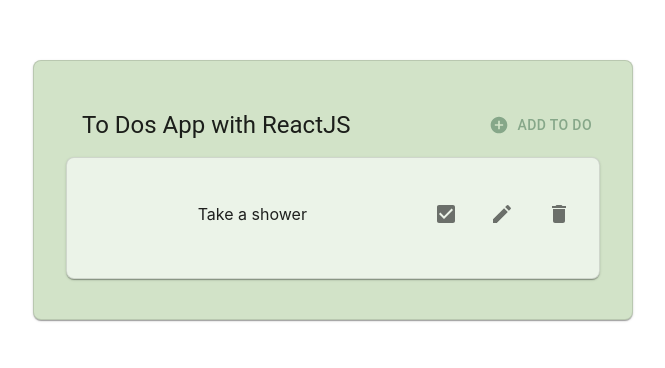
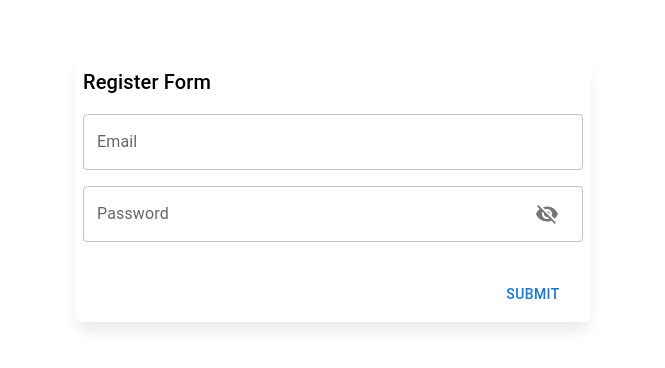
Before and after one commit to danimar95/todos-firebase-project, a React (Create React App) app: page / in a window 1280 px wide. Shown: the part 210-578 px from the top of the page, without its empty margins (307-972 px from the left). Built offline with nearby package versions, Linux system fonts and the light colour scheme.

Commit message:
Adds authentication forms

```diff
--- a/src/App.tsx
+++ b/src/App.tsx
@@ -1,9 +1,20 @@
-import './App.css';
-import CardList from './components/layout/CardsList';
+import { Box } from "@mui/material";
+import "./App.css";
+import Authentication from "./views/Authentication";
+import Home from "./views/Home";
 
 function App() {
   return (
-    <CardList />
+    <Box
+      sx={{
+        display: "flex",
+        justifyContent: "center",
+        alignItems: "center",
+        height: "100vh",
+      }}
+    >
+      <Authentication isRegistration/>
+    </Box>
   );
 }
 
--- /dev/null
+++ b/src/views/Authentication.tsx
@@ -0,0 +1,85 @@
+import { useState } from "react";
+import {
+  Box,
+  Button,
+  FormControl,
+  IconButton,
+  TextField,
+  Typography,
+} from "@mui/material";
+import VisibilityIcon from "@mui/icons-material/Visibility";
+import VisibilityOffIcon from '@mui/icons-material/VisibilityOff';
+
+
+interface AuthenticationProps {
+  isRegistration: boolean,
+};
+
+const Authentication = ({
+    isRegistration,
+}: AuthenticationProps) => {
+  const [hidePass, setHidePass] = useState(true);
+  return (
+    <Box
+      sx={{
+        display: "flex",
+        justifyContent: "center",
+        alignContent: "center",
+      }}
+    >
+      <FormControl
+        sx={{
+          p: 1,
+          display: "flex",
+          gap: 2,
+          width: "500px",
+          borderRadius: 2,
+          boxShadow: "0px 10px 15px -3px rgba(0,0,0,0.1)",
+        }}
+      >
+        <Typography variant="h6" component="h2">
+          {isRegistration ? "Register Form" : "Log in Forn"}
+        </Typography>
+        <TextField
+          id="outlined-multiline-flexible"
+          label="Email"
+          multiline
+          maxRows={4}
+        />
+        <Box sx={{ position: "relative" }}>
+          <TextField
+            id="outlined-multiline-flexible"
+            label="Password"
+            type={`${hidePass ? "password" : "text"}`}
+            sx={{ width: "100%" }}
+          />
+          <IconButton
+            aria-label="show-password"
+            sx={{ position: "absolute", right: "1rem", top: "0.5rem" }}
+            onClick={() => setHidePass(!hidePass)}
+          >
+            {hidePass ? (
+             <VisibilityOffIcon/>
+            ): (
+             <VisibilityIcon />
+            )}
+
+          </IconButton>
+        </Box>
+        <Button
+          sx={{
+            p: 1,
+            mt: 2,
+            display: "flex",
+            width: "20%",
+            alignSelf: "end",
+          }}
+        >
+          Submit
+        </Button>
+      </FormControl>
+    </Box>
+  );
+};
+
+export default Authentication;
--- /dev/null
+++ b/src/views/Home.tsx
@@ -0,0 +1,9 @@
+import CardList from "../components/layout/CardList";
+
+const Home = () => {
+  return  (
+    <CardList />
+  )
+};
+
+export default Home;
```
Also changed, not shown: src/components/layout/CardList.tsx (renamed from src/components/layout/CardsList.tsx).
